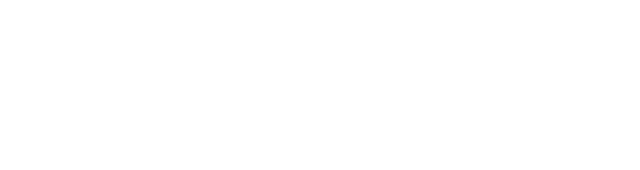
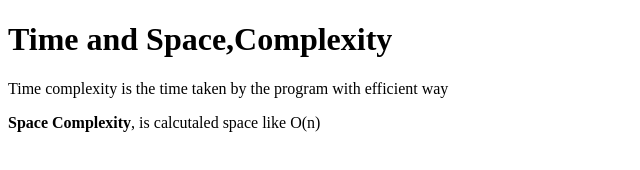
Before and after one commit to acciojob/time-and-space-complexity-vikrantsrgc, a website: page main.html in a window 1280 px wide. Shown: the whole page, without its empty margins (0-640 px from the left). Drawn offline with Linux system fonts and the light colour scheme.

Commit message:
created a submission

```diff
--- a/main.html
+++ b/main.html
@@ -8,6 +8,9 @@
 
 <body>
 	<!-- the entire body must be written by student -->
+	<h1>Time and Space,Complexity</h1>
+	<p>Time complexity is the time taken by the program with efficient way</p>
+	<p><b>Space Complexity</b>, is calcutaled space like O(n)</p>
     <script type="text/javascript" src="./script.js">
 </script>
 
```
